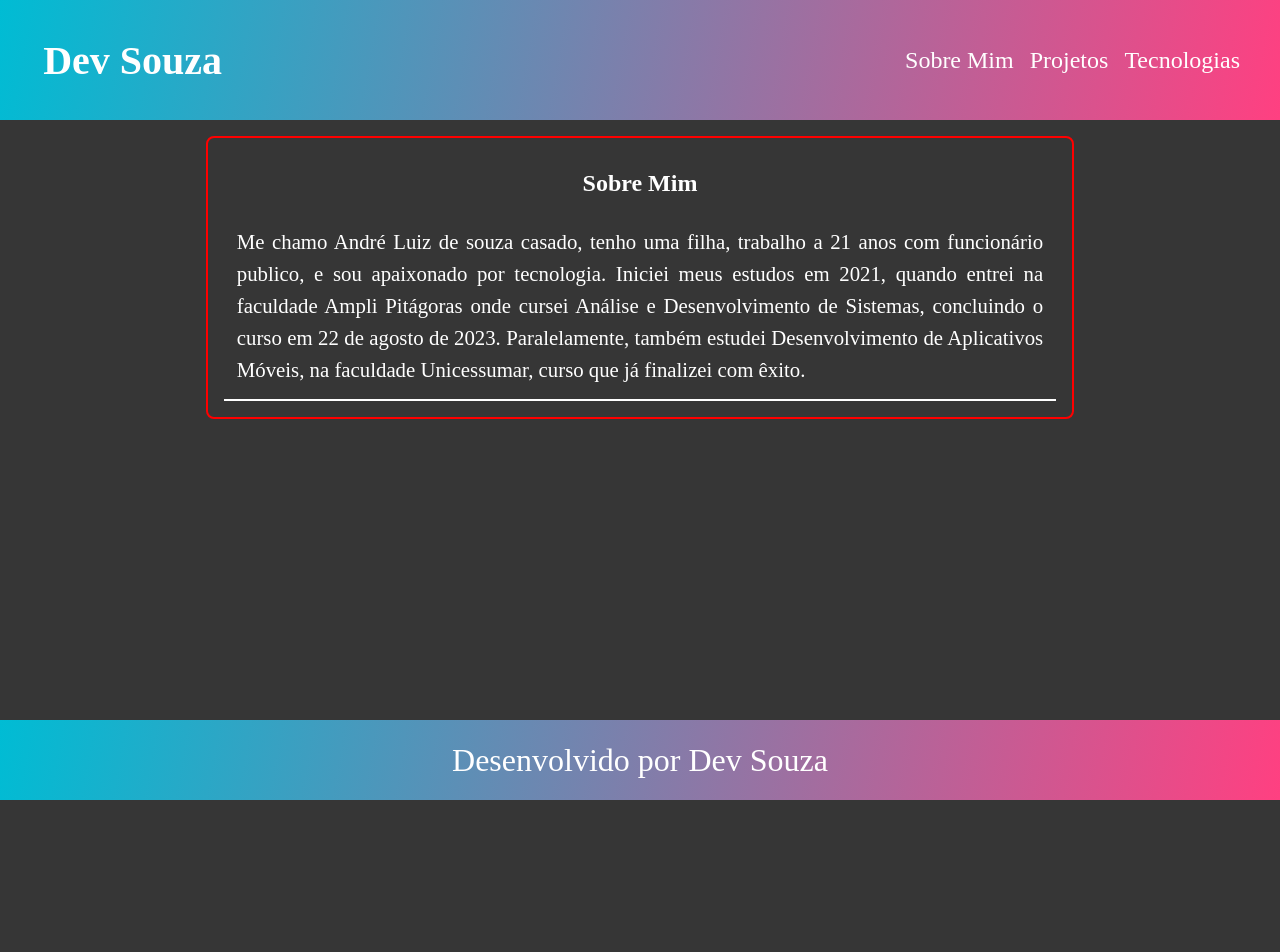
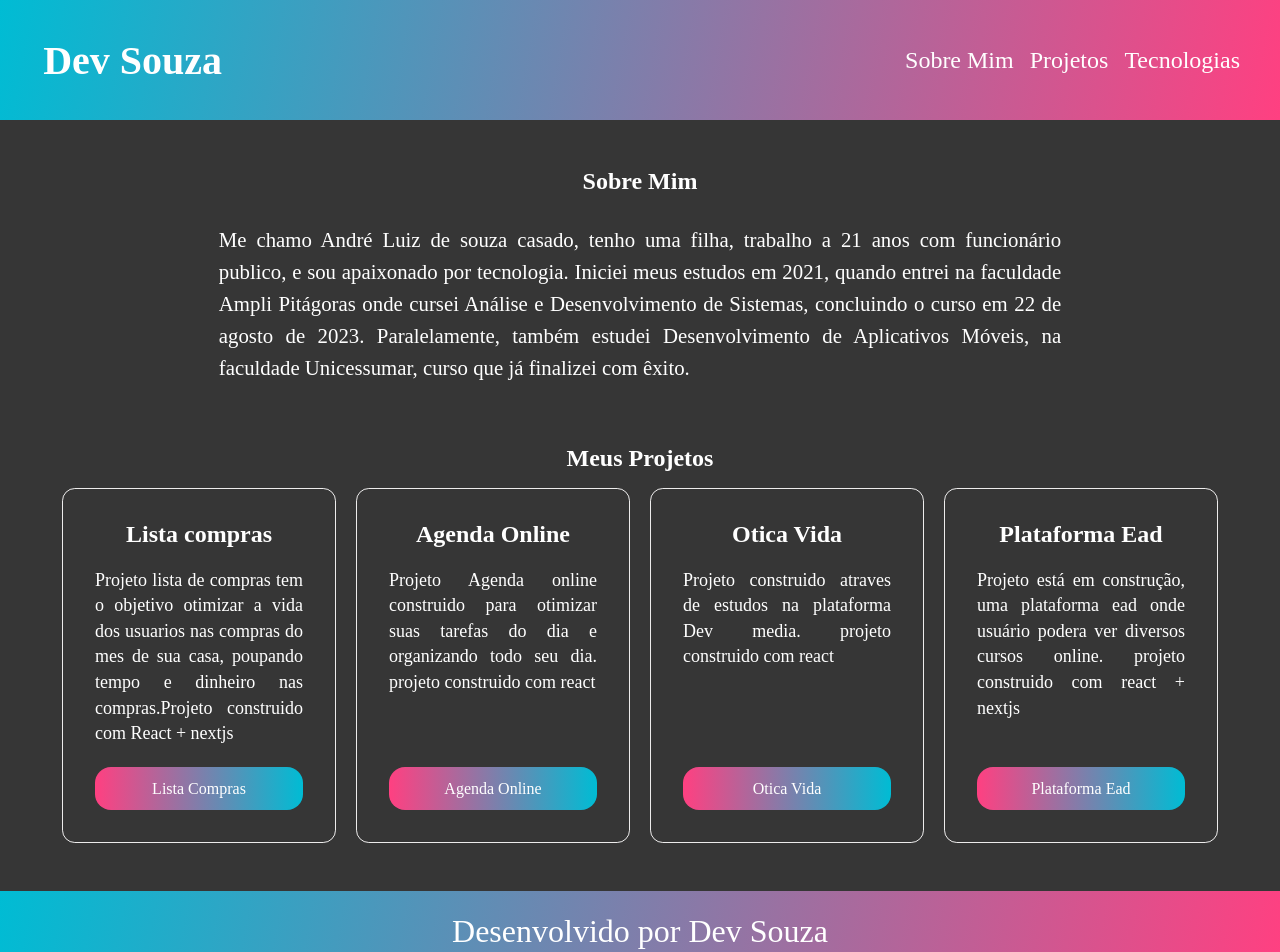
Before and after one commit to AndreSouzanl/landingPagePessoal, a Next.js app: page / in a window 1280 px wide. Shown: the top 952 px of the page. Before the commit the page ends 800 px from the top, so only its background shows below. Built offline with nearby package versions, Linux system fonts and the light colour scheme.

Commit message:
atualizandoProjeto

```diff
--- a/src/app/page.js
+++ b/src/app/page.js
@@ -1,7 +1,8 @@
 import Header from "@/componentes/Header/Header";
 import estilos from "./page.module.css";
+import Sobre from "@/componentes/Sobre/Sobre";
+import Projetos from "@/componentes/Projetos/Projetos";
 import Rodape from "@/componentes/Rodape/Rodape";
-import Sobre from "@/componentes/Sobre/Sobre";
 
 export default function Home() {
   return (
@@ -13,6 +14,8 @@ export default function Home() {
           descricao=" Me chamo André Luiz de souza casado, tenho uma filha, trabalho a 21 anos com funcionário publico, e sou apaixonado por tecnologia. Iniciei meus estudos em 2021, quando entrei na faculdade Ampli Pitágoras onde cursei Análise e Desenvolvimento de Sistemas, concluindo o curso em 22 de agosto de 2023. Paralelamente, também estudei Desenvolvimento de Aplicativos Móveis, na faculdade Unicessumar, curso que já finalizei com êxito.
          "
         />
+        <Projetos titulo="Meus Projetos" />
+
       </main>
       <Rodape texto="Desenvolvido por Dev Souza" />
     </div>
--- a/src/app/page.module.css
+++ b/src/app/page.module.css
@@ -8,8 +8,5 @@
 .main {
   color: white;
   padding: 1rem;
-  max-width: 900px;
-  margin: 0 auto;
   flex: 1;
-
 }
--- /dev/null
+++ b/src/componentes/Cards/Cards.jsx
@@ -0,0 +1,14 @@
+import Link from "next/link";
+import styles from "./Cards.module.css";
+
+export default function Cards(props) {
+  return (
+    <div className={styles.container_cards}>
+      <h3>{props.titulo}</h3>
+      <p>{props.descricao}</p>
+      <Link className={styles.link} target="_blank" href={props.url}>
+        {props.texto}
+      </Link>
+    </div>
+  );
+}
--- /dev/null
+++ b/src/componentes/Cards/Cards.module.css
@@ -0,0 +1,32 @@
+.container_cards {
+  flex: 1 1 250px;
+  display: flex;
+  flex-direction: column;
+  gap: 20px;
+  border: 1px solid #edecec;
+  padding: 2rem;
+  border-radius: 0.8rem;
+}
+
+.container_cards h3 {
+  text-align: center;
+  font-size: 1.5rem;
+}
+
+.container_cards p {
+  text-align: justify;
+  line-height: 1.6rem;
+  font-size: 18px;
+}
+
+.link {
+  color: white;
+  text-decoration: none;
+  background: linear-gradient(90deg, #ff4081, #00bcd4);
+  text-align: center;
+  padding: 0.8rem;
+  cursor: pointer;
+  border-radius: 1rem;
+  width: 100%;
+  margin-top: auto;
+}
--- a/src/componentes/Header/Header.jsx
+++ b/src/componentes/Header/Header.jsx
@@ -9,7 +9,7 @@ export default function Header(props){
         </div>
         <nav className={estilos.links_navegacao}>
         <Link href={'#sobre'}>Sobre Mim</Link>
-        <Link href={'#sobre'}>Projetos</Link>
+        <Link href={'#projetos'}>Projetos</Link>
         <Link href={'#sobre'}>Tecnologias</Link>
         </nav>
       </div>
--- /dev/null
+++ b/src/componentes/Projetos/Projeto.module.css
@@ -0,0 +1,18 @@
+.container_projetos {
+  padding: 2rem;
+  max-width: 1220px;
+  margin: 0 auto;
+  display: flex;
+  flex-direction: column;
+  gap: 1rem;
+
+}
+.container_projetos h2 {
+  text-align: center;
+}
+
+.container_card {
+  display: flex;
+  flex-wrap: wrap;
+  gap: 20px;
+}
--- /dev/null
+++ b/src/componentes/Projetos/Projetos.jsx
@@ -0,0 +1,35 @@
+import Cards from "../Cards/Cards";
+import styles from "./Projeto.module.css";
+export default function Projetos(props) {
+  return (
+    <section className={styles.container_projetos} id="projetos">
+      <h2>{props.titulo}</h2>
+      <div className={styles.container_card}>
+        <Cards
+          titulo="Lista compras"
+          descricao="Projeto lista de compras tem o objetivo otimizar a vida dos usuarios nas compras do mes de sua casa, poupando tempo e dinheiro nas compras.Projeto construido com React + nextjs"
+          url="https://lista-compras-mes.vercel.app/"
+          texto="Lista Compras"
+        />
+        <Cards
+          titulo="Agenda Online"
+          descricao="Projeto Agenda online construido para otimizar suas tarefas do dia e organizando todo seu dia. projeto construido com react"
+          url="https://agenda-online-omega.vercel.app/"
+          texto="Agenda Online"
+        />
+        <Cards
+          titulo="Otica Vida"
+          descricao="Projeto construido atraves de estudos na plataforma Dev media. projeto construido com react"
+          url="https://site-estudo-otica-vida.vercel.app/"
+          texto="Otica Vida"
+        />
+        <Cards
+          titulo="Plataforma Ead"
+          descricao="Projeto está em construção, uma plataforma ead onde usuário podera ver diversos cursos online. projeto construido com react + nextjs"
+          url="https://plataforma-ead-ten.vercel.app/"
+          texto="Plataforma Ead"
+        />
+      </div>
+    </section>
+  );
+}
--- a/src/componentes/Sobre/Sobre.module.css
+++ b/src/componentes/Sobre/Sobre.module.css
@@ -1,7 +1,8 @@
 .container {
-  border: 2px solid red;
   padding: 1rem;
   border-radius: 8px;
+   max-width: 900px;
+  margin: 0 auto;
 }
 
 .container h2 {
@@ -11,8 +12,7 @@
 
 .container p {
   line-height: 2rem;
-  border-bottom: 2px solid #fff;
   padding: 0.8rem;
   text-align: justify;
-  font-size:1.3rem
+  font-size: 1.3rem;
 }
```
